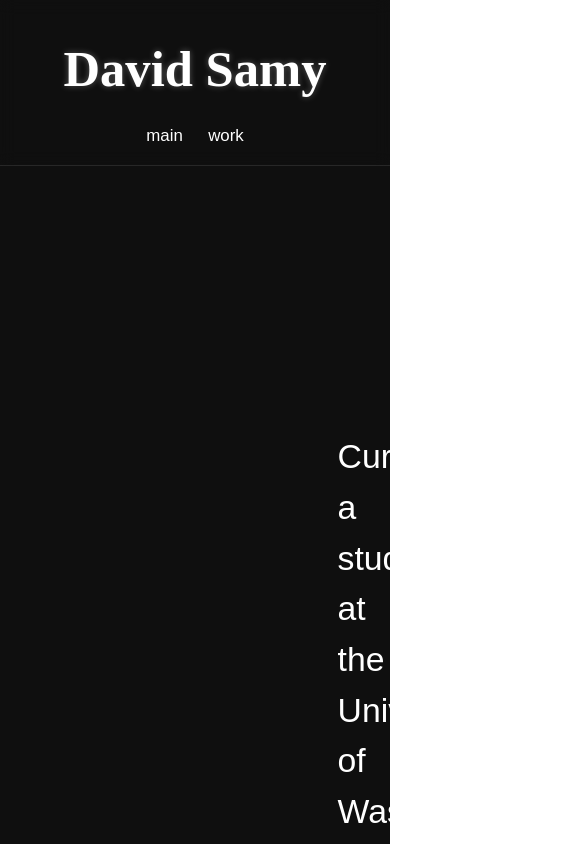
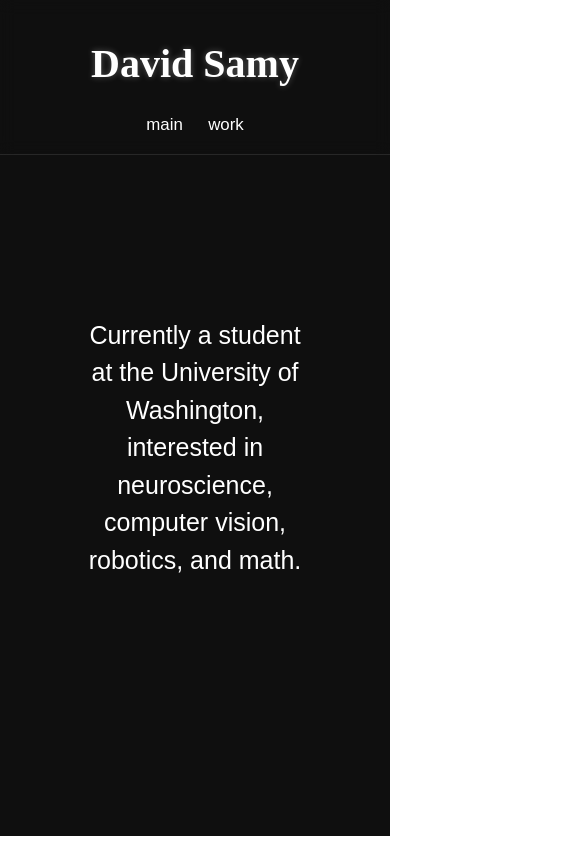
Before and after one commit to davidasamy/personal-site, a React (Vite) app: page / in a window 390 px wide. Shown: the top 844 px of the page, 585 px wide, since content can reach past the window. Built offline with nearby package versions, Linux system fonts and the light colour scheme; a web font is replaced by a local one.

Commit message:
mobile fixes

```diff
--- a/src/App.css
+++ b/src/App.css
@@ -34,8 +34,8 @@
   text-align: center;
   top: 40vh;
   /* justify-content: center; */
-  padding: 20rem;
-  font-size: 2rem;
+  padding: 20vw;
+  font-size: max(2vw, 25px);
 }
 
 
@@ -57,7 +57,7 @@
 
 .site-title {
   margin: 0;
-  font-size: 3rem;
+  font-size: max(3vw, 40px);
   text-shadow: 0 0 6px rgba(255, 255, 255, 0.3);
   margin-bottom: 3vh;
   margin-top: 3vh
@@ -97,7 +97,7 @@
 }
 
 h1 {
-  font-size: 10vh;
+  font-size: 10vw;
   font-family: Script;
   text-shadow: 0 0 8px rgba(255, 255, 255, 0.6);
 }
--- a/src/pages/Home.tsx
+++ b/src/pages/Home.tsx
@@ -28,7 +28,7 @@
     return (
         <div className="home-container">
             <p>
-                Currently a student at the University of Washington, interested in neuroscience, computer vision, robotics, and math.
+                Currently a student at the University of Washington,<br></br> interested in neuroscience, computer vision, robotics, and math.
             </p>
         </div>
     );
```
